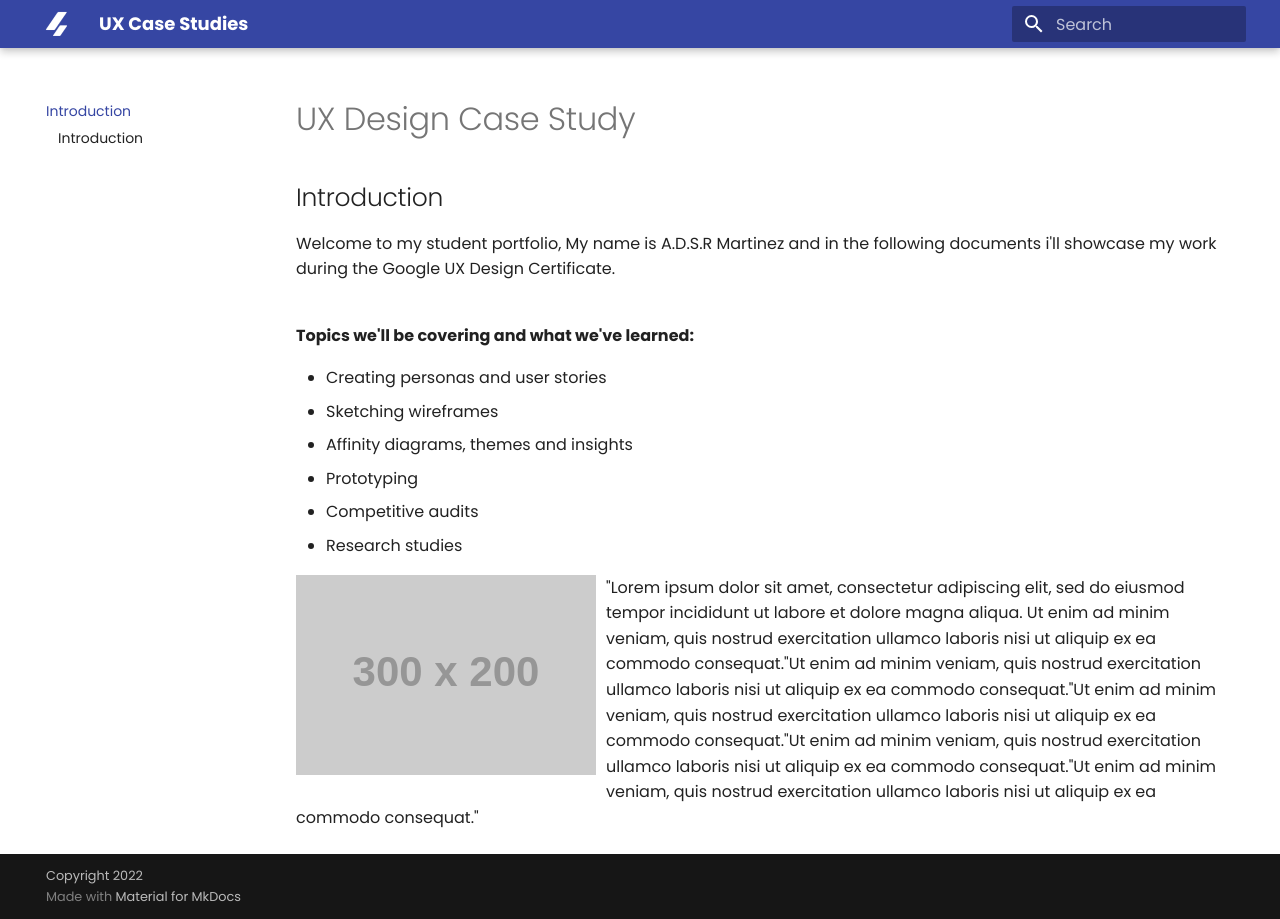
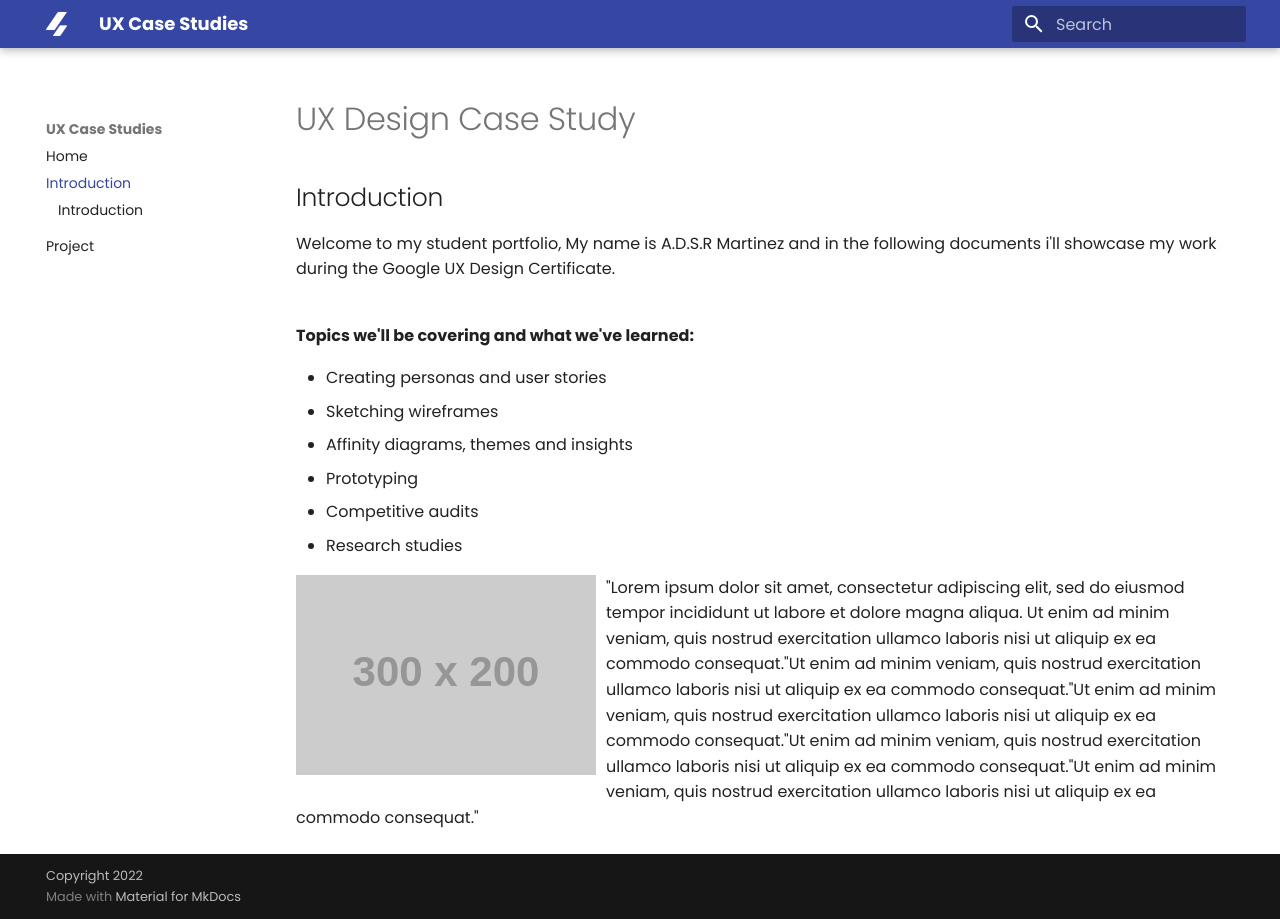
Before and after one commit to divstackio/docs-study, an MkDocs documentation site: the page built from docs/introduction.md, in a window 1280 px wide. Built offline with MkDocs 1.6.1 and Material for MkDocs 9.7.7, drawn with Linux system fonts in a browser that asks for light colours.

Commit message:
Update mkdocs.yml

```diff
--- a/mkdocs.yml
+++ b/mkdocs.yml
@@ -7,21 +7,22 @@
   - Home: index.md
   - Introduction: introduction.md
   - Project: project.md
+
 extra_css:
     - css/custom.css
-    - css/home.css
+
 theme:
   name: material
-  custom_dir: theme
+  # custom_dir: theme
   favicon: img/emblem.png
   logo: img/emblem.png
   font:
     text: Poppins
     code: Fira Mono
   features:
-    - navigation.top
-    - navigation.tabs
-    # - navigation.tabs.sticky
+    #- navigation.top
+    #- navigation.tabs
+    - navigation.tabs.sticky
     - search.share
     - search.suggest
     - toc.integrate
```
